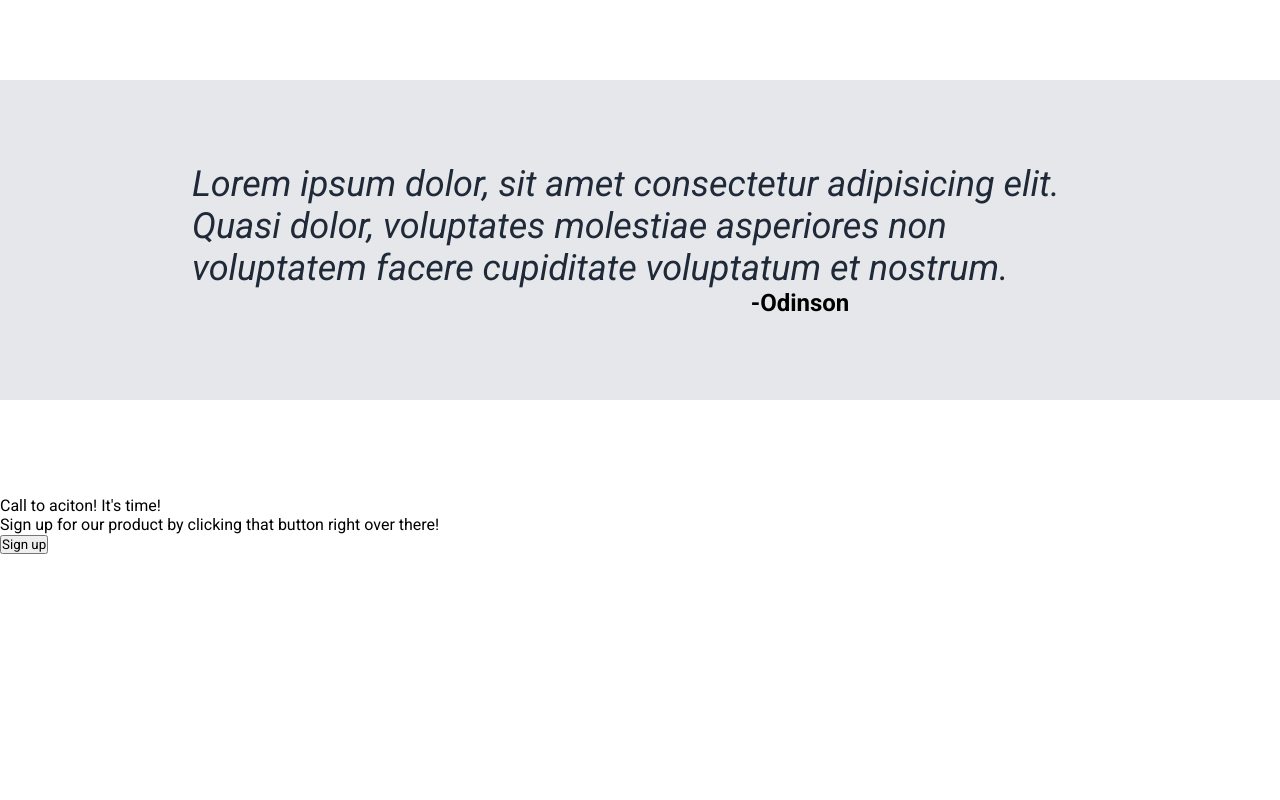
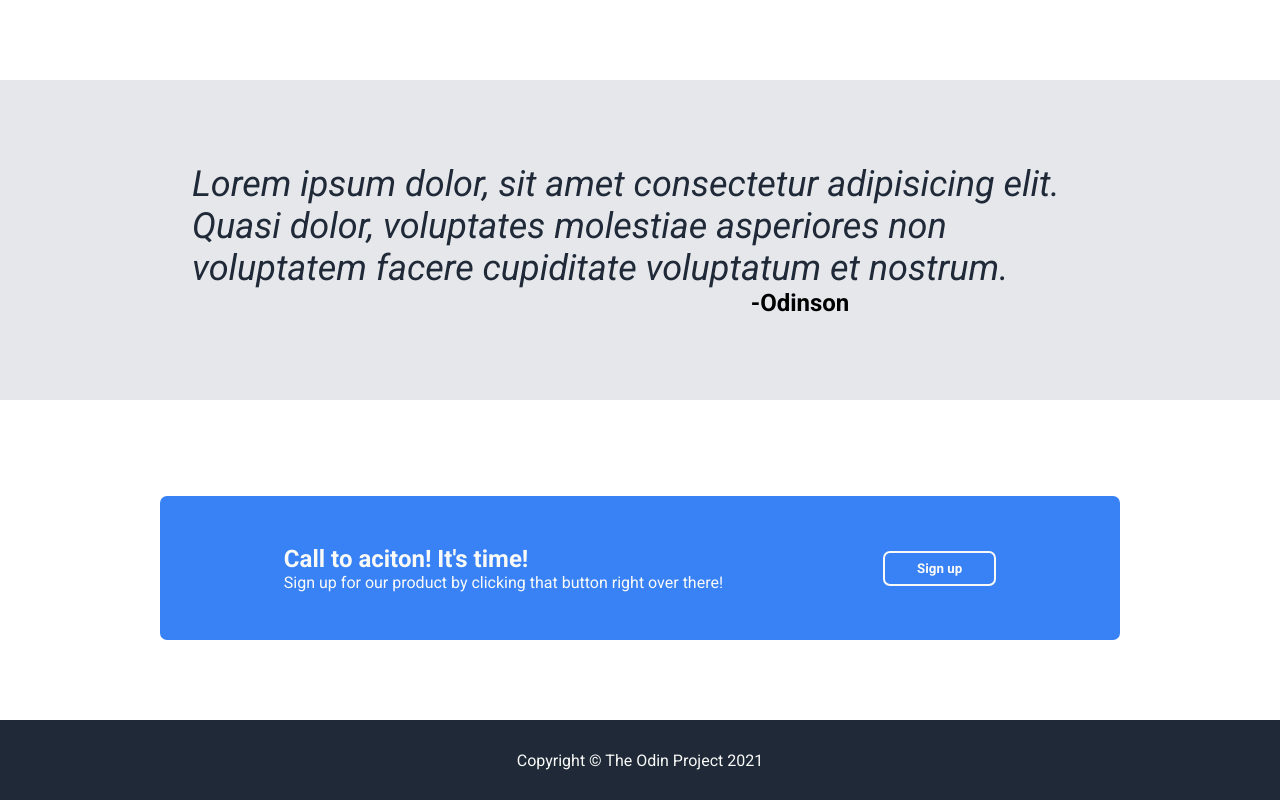
Before and after one commit to Animesh478/The-Odin-Project, a plain HTML site: page landing-page/index.html in a window 1280 px wide. Shown: the part 747-1547 px from the top of the page. Before the commit the page ends 1301 px from the top, so only its background shows below. Drawn offline with Linux system fonts and the light colour scheme.

Commit message:
completed the sign-up box and the footer

```diff
--- a/landing-page/index.html
+++ b/landing-page/index.html
@@ -69,10 +69,18 @@
     </div>
     <div class="sign-up">
       <div class="sign-up__box">
-        <p>Call to aciton! It's time!</p>
-        <p>Sign up for our product by clicking that button right over there!</p>
-        <button>Sign up</button>
+        <div>
+          <p class="sign-up__box__line-1">Call to aciton! It's time!</p>
+          <p class="sign-up__box__line-2">
+            Sign up for our product by clicking that button right over there!
+          </p>
+        </div>
+
+        <button class="sign-up__cta">Sign up</button>
       </div>
     </div>
+    <footer>
+      <div>Copyright &copy The Odin Project 2021</div>
+    </footer>
   </body>
 </html>
--- a/landing-page/styles.css
+++ b/landing-page/styles.css
@@ -166,3 +166,40 @@
   font-size: 1.5rem;
   transform: translateX(10rem);
 }
+
+.sign-up__box {
+  background-color: #3882f6;
+  height: 9rem;
+  width: 75%;
+  color: #f9faf8;
+  margin: auto;
+  display: flex;
+  justify-content: center;
+  align-items: center;
+  border-radius: 7px;
+  gap: 10rem;
+}
+
+.sign-up__box__line-1 {
+  font-size: 24px;
+  font-weight: 600;
+}
+
+.sign-up__cta {
+  background-color: #3882f6;
+  color: #f9faf8;
+  font-weight: 600;
+  padding: 8px 32px;
+  border: 2px solid #f9faf8;
+  border-radius: 7px;
+}
+
+footer {
+  background-color: #1f2937;
+  color: #f9faf8;
+  height: 5rem;
+  display: flex;
+  align-items: center;
+  justify-content: center;
+  margin-top: 5rem;
+}
```
